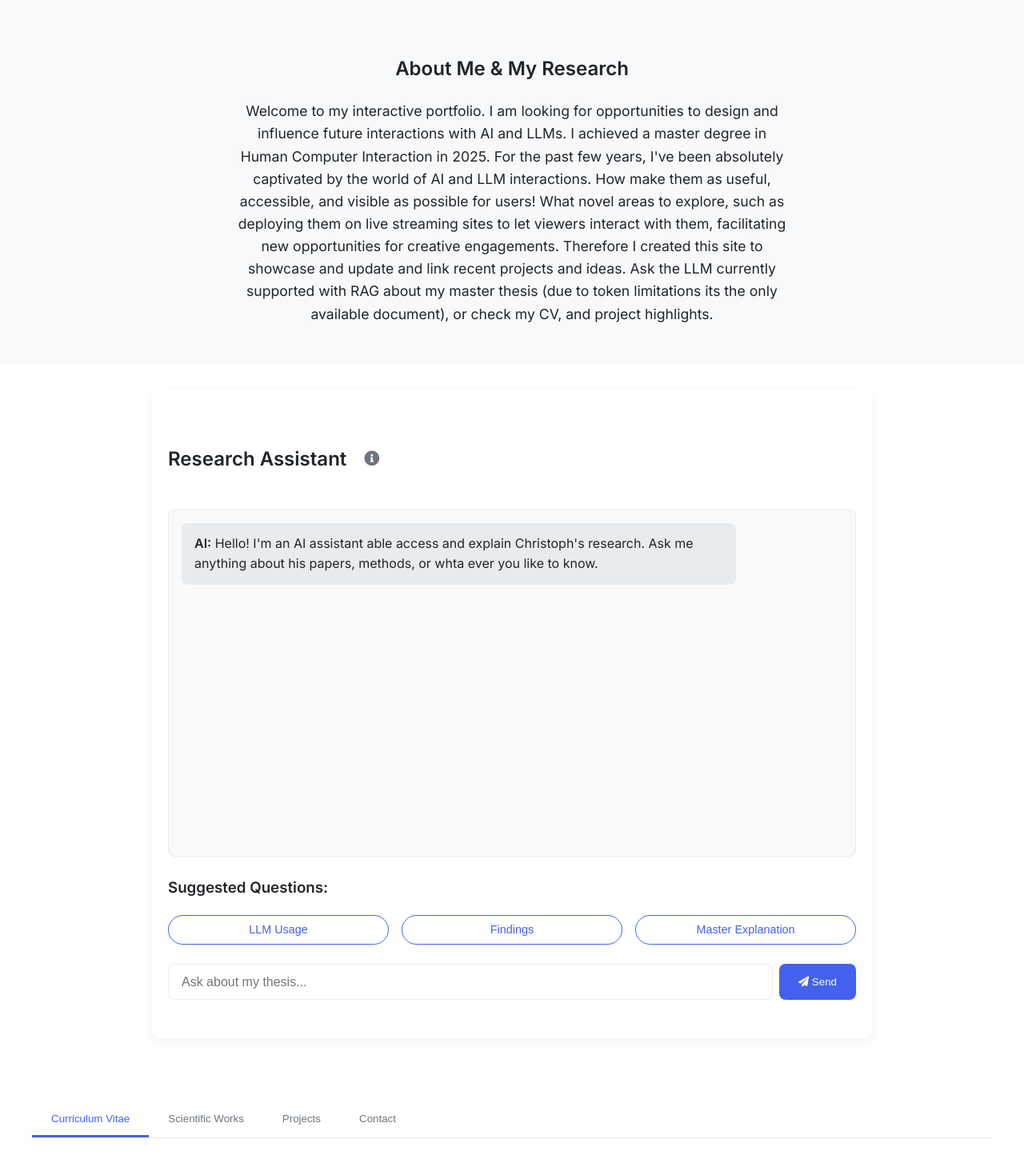
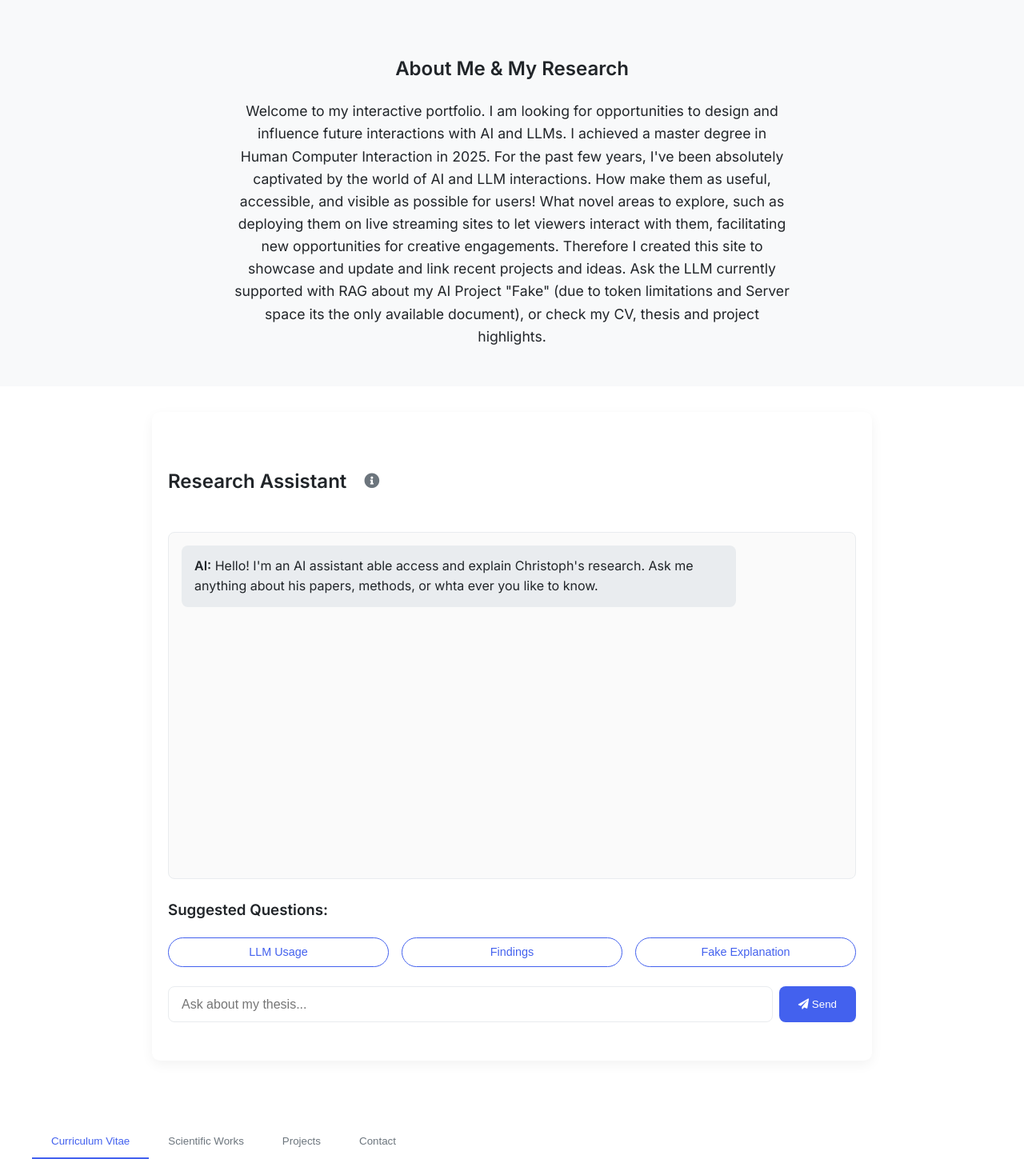
Before and after one commit to chhe0032/Portfolio-with-LLM, a Python web app: template templates/index.html in a window 1280 px wide. Shown: the part 300-1749 px from the top of the page at 80% size. Run offline with Jinja, Linux system fonts and the light colour scheme; the template is opened without the code that fills it, so the values that code supplies are empty.

Commit message:
Update index.html

```diff
--- a/templates/index.html
+++ b/templates/index.html
@@ -29,7 +29,7 @@
             <h2>About Me & My Research</h2>
             <p>Welcome to my interactive portfolio. I am looking for opportunities to design and influence future interactions with AI and LLMs. I achieved a master degree in Human Computer Interaction in 2025. For the past few years, I've been absolutely captivated by the world of AI and LLM interactions. How make them as useful, accessible, and visible as possible for users!
                What novel areas to explore, such as deploying them on live streaming sites to let viewers interact with them, facilitating new opportunities for creative engagements. Therefore I created this site to showcase and update and link recent projects and ideas.
-               Ask the LLM currently supported with RAG about my master thesis (due to token limitations its the only available document), or check my CV, and project highlights.</p>
+               Ask the LLM currently supported with RAG about my AI Project "Fake" (due to token limitations and Server space its the only available document), or check my CV, thesis and project highlights.</p>
         </div>
     </section>
 
@@ -42,7 +42,7 @@
                     <i class="fas fa-info-circle"></i>
                 </button>
                 <div id="info-popup" class="popup">
-                    <p>This LLM uses Retrieval-Augmented Generation (RAG) to provide possibly accurate responses. However it is limited to my master thesis due to token constraints. I am working on a better solution to inform about all relevant papers and projects.</p>
+                    <p>This LLM uses Retrieval-Augmented Generation (RAG) to provide possibly accurate responses. However it is limited to the AI Project Fake due to token constraints. I am working on a better solution to inform about all relevant papers and projects.</p>
                     <button class="close-btn">&times;</button>
                 </div>
             </div>
@@ -52,9 +52,9 @@
             <div class="quick-questions">
                 <h3>Suggested Questions:</h3>
                 <div class="question-grid">
-                    <button class="question-chip" data-question="What was the LLM used for in this thesis?">LLM Usage</button>
+                    <button class="question-chip" data-question="What was the LLM used for in this work?">LLM Usage</button>
                     <button class="question-chip" data-question="Tell me more about the findings.">Findings</button>
-                    <button class="question-chip" data-question="Explain to me the Master thesis!">Master Explanation</button>
+                    <button class="question-chip" data-question="Explain to me Fake!">Fake Explanation</button>
                 </div>
             </div>
 
```
